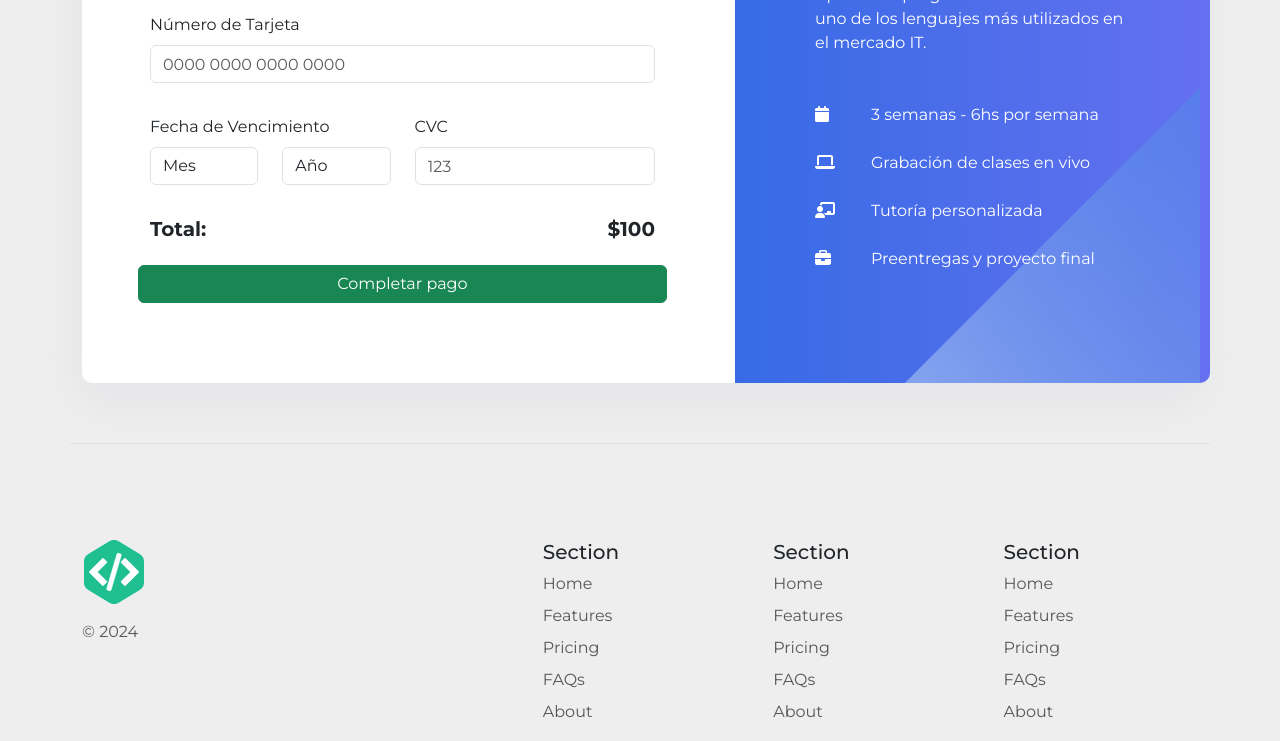
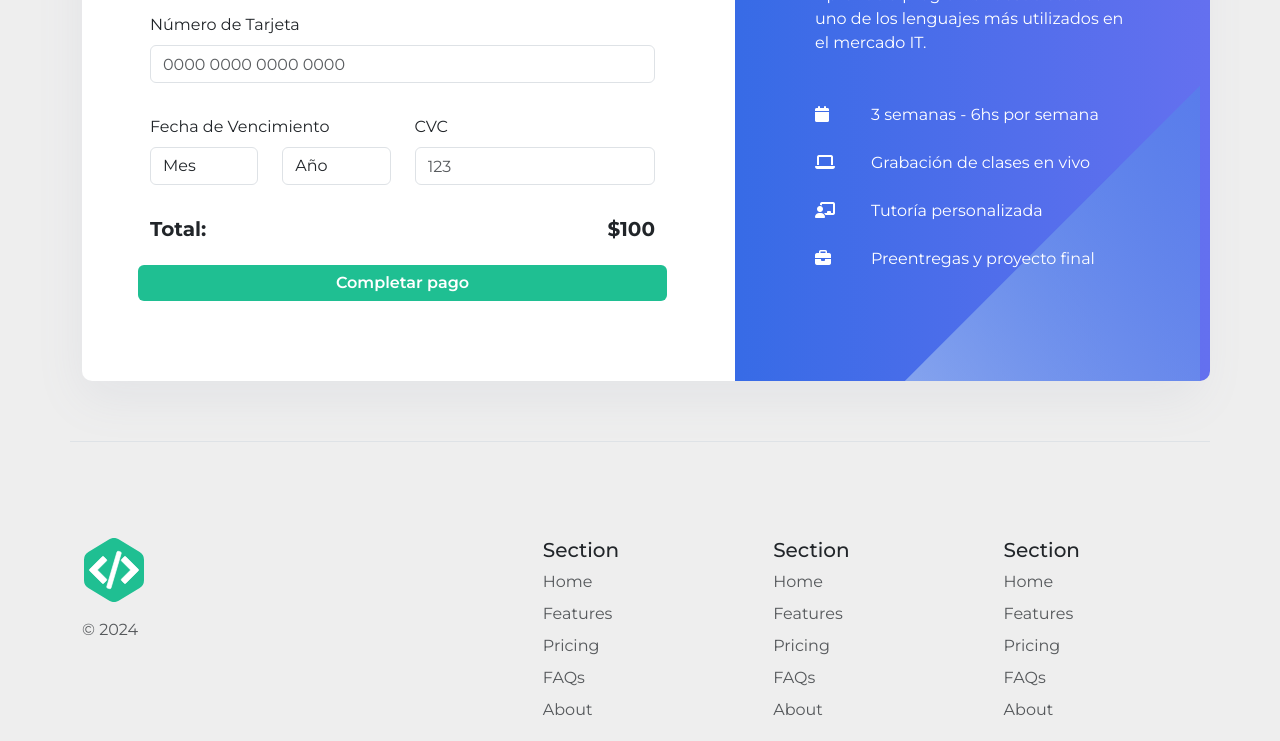
Before and after one commit to KevinLlombart/TpInterfaces, a website: page tpInterfaces/form-pago.html in a window 1280 px wide. Shown: the part 401-1142 px from the top of the page. Drawn offline with nearby package versions, Linux system fonts and the light colour scheme.

Commit message:
cambio color boton

```diff
--- a/tpInterfaces/form-pago.css
+++ b/tpInterfaces/form-pago.css
@@ -24,6 +24,13 @@ body{
     margin-bottom: 60px;
 }
 
+.btn {
+    color: white !important;
+    background-color: #1fbf92 !important;
+    font-weight: 600 !important;
+    border: none !important;
+
+}
 /* NAVBAR */
 .navbar {
     background-color: #042159;
```
